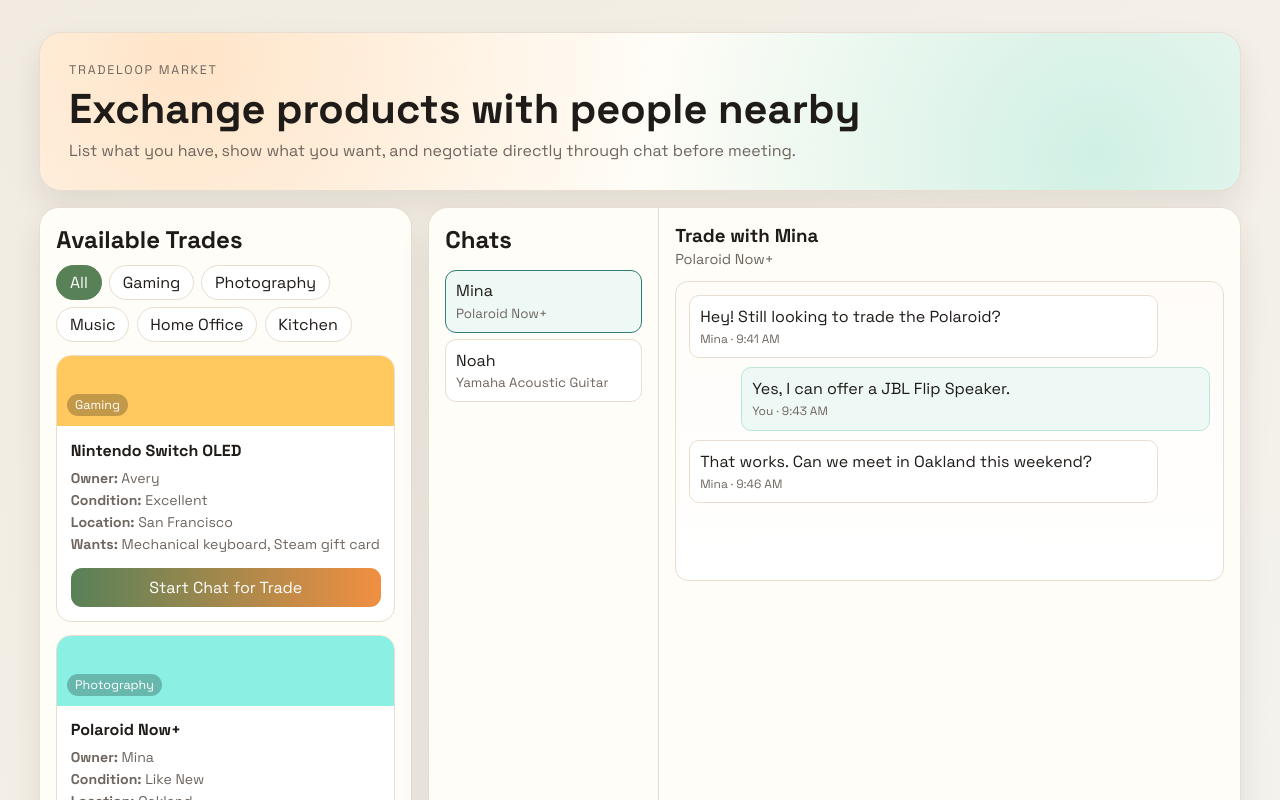
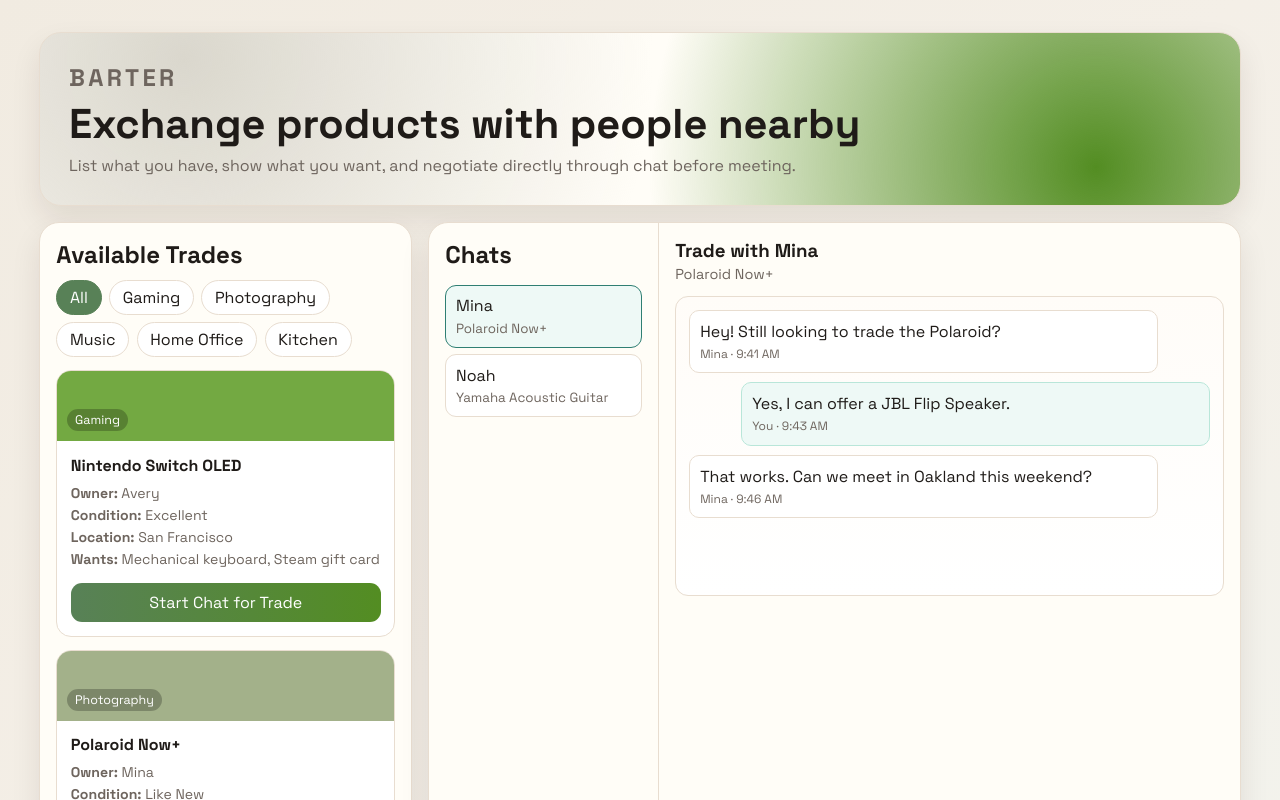
Before and after one commit to divjanar/SF-Hacks-2026, a React (Vite) app: page / in a window 1280 px wide. Shown: the top 800 px of the page. Built offline with nearby package versions, Linux system fonts and the light colour scheme.

Commit message:
Resolve merge conflicts

```diff
--- a/package.json
+++ b/package.json
@@ -11,7 +11,8 @@
   },
   "dependencies": {
     "react": "^19.2.0",
-    "react-dom": "^19.2.0"
+    "react-dom": "^19.2.0",
+    "react-router-dom": "^7.13.0"
   },
   "devDependencies": {
     "@eslint/js": "^9.39.1",
--- a/src/App.css
+++ b/src/App.css
@@ -21,8 +21,8 @@
 }
 
 .hero {
-  background: radial-gradient(circle at 12% 15%, #ffe4c8 0, transparent 44%),
-    radial-gradient(circle at 88% 78%, #d0f0e5 0, transparent 42%), var(--surface);
+  background: radial-gradient(circle at 12% 15%, #dad7cd 0, transparent 44%),
+    radial-gradient(circle at 88% 78%, #538d22 0, transparent 42%), var(--surface);
   border: 1px solid var(--line);
   border-radius: 22px;
   padding: 1.8rem;
@@ -32,7 +32,8 @@
 .eyebrow {
   text-transform: uppercase;
   letter-spacing: 0.14em;
-  font-size: 0.78rem;
+  font-size: 1.5rem;
+  font-weight: bold;
   color: var(--accent);
   margin: 0;
 }
@@ -149,7 +150,7 @@
   border-radius: 11px;
   padding: 0.58rem 0.72rem;
   color: #fff;
-  background: linear-gradient(90deg, var(--accent), #f18f41);
+  background: linear-gradient(90deg, var(--accent), #538d22);
 }
 
 .chat {
--- a/src/App.jsx
+++ b/src/App.jsx
@@ -12,7 +12,7 @@ const tradeListings = [
     location: 'San Francisco',
     owner: 'Avery',
     wants: ['Mechanical keyboard', 'Steam gift card'],
-    accent: '#ffc95f',
+    accent: '#73a942',
   },
   {
     id: 2,
@@ -22,7 +22,7 @@ const tradeListings = [
     location: 'Oakland',
     owner: 'Mina',
     wants: ['Portable speaker', 'Vinyl records'],
-    accent: '#89f0e3',
+    accent: '#a3b18a',
   },
   {
     id: 3,
@@ -32,7 +32,7 @@ const tradeListings = [
     location: 'Berkeley',
     owner: 'Noah',
     wants: ['Studio microphone', 'Midi controller'],
-    accent: '#ff9f9f',
+    accent: '#73a942',
   },
   {
     id: 4,
@@ -42,7 +42,7 @@ const tradeListings = [
     location: 'San Jose',
     owner: 'Eli',
     wants: ['Ergonomic chair', 'Desk lamp'],
-    accent: '#a4c9ff',
+    accent: '#a3b18a',
   },
   {
     id: 5,
@@ -52,7 +52,7 @@ const tradeListings = [
     location: 'Daly City',
     owner: 'Sana',
     wants: ['Blender', 'Meal prep containers'],
-    accent: '#c4f58f',
+    accent: '#73a942',
   },
 ]
 
@@ -194,7 +194,7 @@ function App() {
   return (
     <div className="trade-app">
       <header className="hero">
-        <p className="eyebrow">TradeLoop Market</p>
+        <p className="eyebrow">Barter</p>
         <h1>Exchange products with people nearby</h1>
         <p>
           List what you have, show what you want, and negotiate directly through chat before
```
Also changed, not shown: 1 other file (tests, documents, lock files or other folders).
